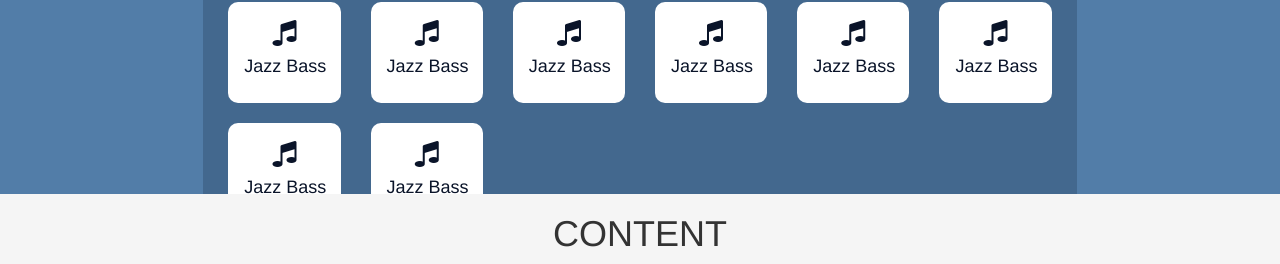
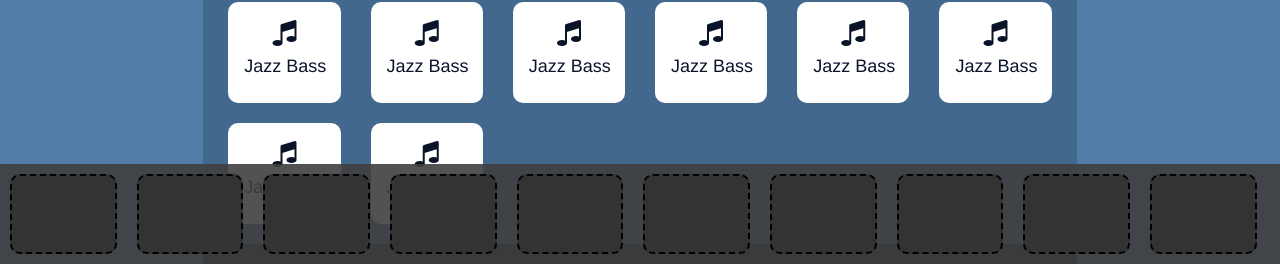
Before and after one commit to lilannie/HackISU-Spring2017, a React app: page / in a window 1280 px wide. Shown: the part 536-800 px from the top of the page. Built offline with nearby package versions, Linux system fonts and the light colour scheme.

Commit message:
Added slots for timeline UI to the footer

```diff
--- /dev/null
+++ b/client/app/components/Footer.js
@@ -0,0 +1,28 @@
+import React from 'react';
+
+import TimelineSlot from './TimelineSlot';
+
+import '../scss/main.scss';
+
+export default class Footer extends React.Component {
+    render() {
+        return (
+            <footer className="main-footer">
+                <div className="container-fluid">
+                    <div className="row">
+                        <TimelineSlot />
+                        <TimelineSlot />
+                        <TimelineSlot />
+                        <TimelineSlot />
+                        <TimelineSlot />
+                        <TimelineSlot />
+                        <TimelineSlot />
+                        <TimelineSlot />
+                        <TimelineSlot />
+                        <TimelineSlot />
+                    </div>
+                </div>
+            </footer>
+        );
+    }
+}
--- a/client/app/components/Main.js
+++ b/client/app/components/Main.js
@@ -3,6 +3,7 @@ import React from 'react';
 import SidebarLeft from './SidebarLeft';
 import SidebarRight from './SidebarRight';
 import MainContent from './MainContent';
+import Footer from './Footer';
 
 import '../scss/main.scss';
 
@@ -15,11 +16,7 @@ export default class Main extends React.Component {
                     <MainContent />
                     <SidebarRight />
                 </div>
-                <footer className="main-footer">
-                    <div className="container">
-                        <h1>CONTENT</h1>
-                    </div>
-                </footer>
+                <Footer />
             </div>
         );
     }
--- /dev/null
+++ b/client/app/components/TimelineSlot.js
@@ -0,0 +1,13 @@
+import React from 'react';
+
+import '../scss/main.scss';
+
+export default class TimelineSlot extends React.Component {
+    render() {
+        return (
+            <div className="timeline-slot col-md-1">
+
+            </div>
+        );
+    }
+}
--- a/client/app/scss/colors.scss
+++ b/client/app/scss/colors.scss
@@ -4,5 +4,7 @@ $t-blue-grey-transparent: rgba(82, 125, 168, 0.8);
 $t-blue: #24478f;
 $t-blue-dark: #0a1429;
 $t-blue-dark-transparent: rgba(10, 20, 41, 0.7);
+$t-grey: #333333;
+$t-grey-transparent: rgba(64, 64, 64, 0.9);
 
 $t-font: 'Roboto', sans-serif;
--- a/client/app/scss/main.scss
+++ b/client/app/scss/main.scss
@@ -6,6 +6,8 @@ $header-color: $t-blue-dark;
 $body-color: $t-blue-dark;
 $sound-group-color: $t-blue-grey-transparent;
 $sound-button-color: $t-blue-dark;
+$footer-color: $t-grey-transparent;
+$timeline-slot-color: $t-grey;
 
 @mixin stretch-height() {
   position: absolute;
@@ -31,6 +33,12 @@ $sound-button-color: $t-blue-dark;
 
 @mixin horizontal-align($position: relative) {
   display: inline-block;
+}
+
+@mixin floating-footer() {
+  position: fixed;
+  width: 100%;
+  bottom: 0;
 }
 
 @mixin h1($color: white) {
@@ -117,8 +125,17 @@ body {
 }
 
 .main-footer {
-  position: fixed;
-  width: 100%;
-  bottom: 0;
-  background-color: #f5f5f5;
+  @include floating-footer();
+  background-color: $footer-color;
+  color: white;
+  min-height: 100px;
 }
+
+
+.timeline-slot {
+  min-height: 80px;
+  margin: 10px;
+  border: dashed black 2px;
+  border-radius: 10px;
+  background-color: $timeline-slot-color;
+}
```
